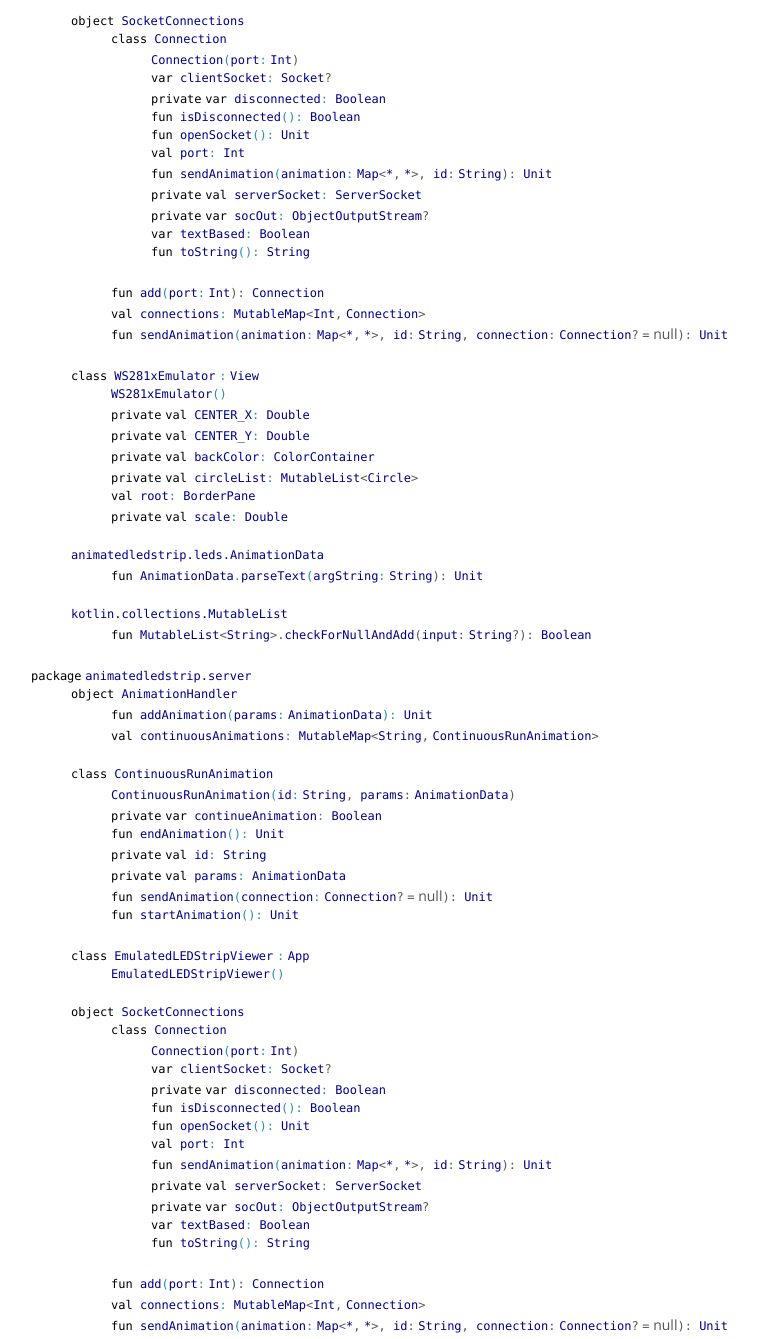
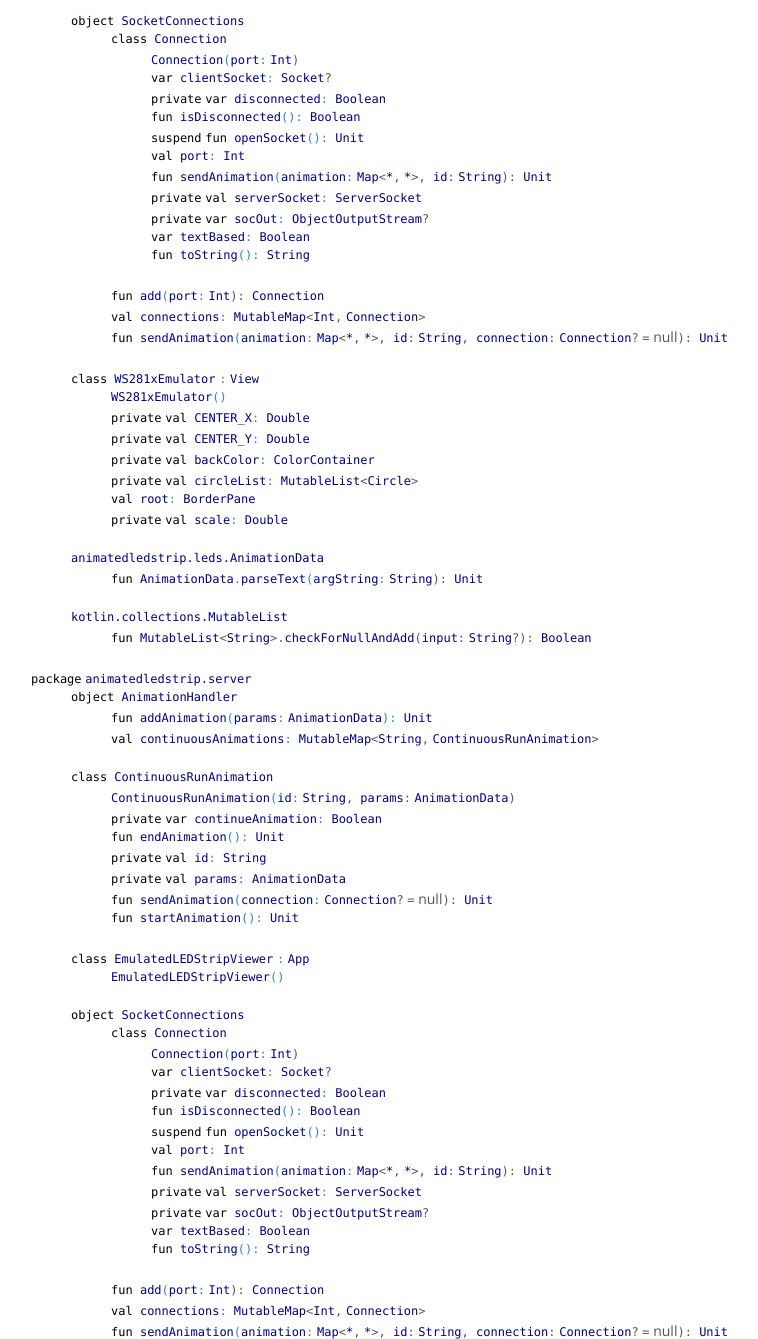
Before and after one commit to AnimatedLEDStrip/server, a plain HTML site: page animatedledstrip-server/index-outline.html in a window 1280 px wide. Shown: the part 400-1739 px from the top of the page, without its empty margins (59-817 px from the left). Drawn offline with nearby package versions, Linux system fonts and the light colour scheme.

Commit message:
Deploy AnimatedLEDStrip/AnimatedLEDStripServer to github.com/AnimatedLEDStrip/AnimatedLEDStripServer.git:gh-pages

```diff
--- a/animatedledstrip-server/index-outline.html
+++ b/animatedledstrip-server/index-outline.html
@@ -91,7 +91,7 @@
 <a href="/home/travis/build/AnimatedLEDStrip/AnimatedLEDStripServer/dokka/animatedledstrip-server/index"><a href="animatedledstrip.server/-socket-connections/-connection/client-socket.html"><span class="keyword">var </span><span class="identifier">clientSocket</span><span class="symbol">: </span><a href="http://docs.oracle.com/javase/6/docs/api/java/net/Socket.html"><span class="identifier">Socket</span></a><span class="symbol">?</span></a></a><br/>
 <a href="/home/travis/build/AnimatedLEDStrip/AnimatedLEDStripServer/dokka/animatedledstrip-server/index"><a href="animatedledstrip.server/-socket-connections/-connection/disconnected.html"><span class="keyword">private</span> <span class="keyword">var </span><span class="identifier">disconnected</span><span class="symbol">: </span><a href="https://kotlinlang.org/api/latest/jvm/stdlib/kotlin/-boolean/index.html"><span class="identifier">Boolean</span></a></a></a><br/>
 <a href="/home/travis/build/AnimatedLEDStrip/AnimatedLEDStripServer/dokka/animatedledstrip-server/index"><a href="animatedledstrip.server/-socket-connections/-connection/is-disconnected.html"><span class="keyword">fun </span><span class="identifier">isDisconnected</span><span class="symbol">(</span><span class="symbol">)</span><span class="symbol">: </span><a href="https://kotlinlang.org/api/latest/jvm/stdlib/kotlin/-boolean/index.html"><span class="identifier">Boolean</span></a></a></a><br/>
-<a href="/home/travis/build/AnimatedLEDStrip/AnimatedLEDStripServer/dokka/animatedledstrip-server/index"><a href="animatedledstrip.server/-socket-connections/-connection/open-socket.html"><span class="keyword">fun </span><span class="identifier">openSocket</span><span class="symbol">(</span><span class="symbol">)</span><span class="symbol">: </span><a href="https://kotlinlang.org/api/latest/jvm/stdlib/kotlin/-unit/index.html"><span class="identifier">Unit</span></a></a></a><br/>
+<a href="/home/travis/build/AnimatedLEDStrip/AnimatedLEDStripServer/dokka/animatedledstrip-server/index"><a href="animatedledstrip.server/-socket-connections/-connection/open-socket.html"><span class="keyword">suspend</span> <span class="keyword">fun </span><span class="identifier">openSocket</span><span class="symbol">(</span><span class="symbol">)</span><span class="symbol">: </span><a href="https://kotlinlang.org/api/latest/jvm/stdlib/kotlin/-unit/index.html"><span class="identifier">Unit</span></a></a></a><br/>
 <a href="/home/travis/build/AnimatedLEDStrip/AnimatedLEDStripServer/dokka/animatedledstrip-server/index"><a href="animatedledstrip.server/-socket-connections/-connection/port.html"><span class="keyword">val </span><span class="identifier">port</span><span class="symbol">: </span><a href="https://kotlinlang.org/api/latest/jvm/stdlib/kotlin/-int/index.html"><span class="identifier">Int</span></a></a></a><br/>
 <a href="/home/travis/build/AnimatedLEDStrip/AnimatedLEDStripServer/dokka/animatedledstrip-server/index"><a href="animatedledstrip.server/-socket-connections/-connection/send-animation.html"><span class="keyword">fun </span><span class="identifier">sendAnimation</span><span class="symbol">(</span><span class="identifier" id="animatedledstrip.server.SocketConnections.Connection$sendAnimation(kotlin.collections.Map((kotlin.Any, )), kotlin.String)/animation">animation</span><span class="symbol">:</span>&nbsp;<a href="https://kotlinlang.org/api/latest/jvm/stdlib/kotlin.collections/-map/index.html"><span class="identifier">Map</span></a><span class="symbol">&lt;</span><span class="identifier">*</span><span class="symbol">,</span>&nbsp;<span class="identifier">*</span><span class="symbol">&gt;</span><span class="symbol">, </span><span class="identifier" id="animatedledstrip.server.SocketConnections.Connection$sendAnimation(kotlin.collections.Map((kotlin.Any, )), kotlin.String)/id">id</span><span class="symbol">:</span>&nbsp;<a href="https://kotlinlang.org/api/latest/jvm/stdlib/kotlin/-string/index.html"><span class="identifier">String</span></a><span class="symbol">)</span><span class="symbol">: </span><a href="https://kotlinlang.org/api/latest/jvm/stdlib/kotlin/-unit/index.html"><span class="identifier">Unit</span></a></a></a><br/>
 <a href="/home/travis/build/AnimatedLEDStrip/AnimatedLEDStripServer/dokka/animatedledstrip-server/index"><a href="animatedledstrip.server/-socket-connections/-connection/server-socket.html"><span class="keyword">private</span> <span class="keyword">val </span><span class="identifier">serverSocket</span><span class="symbol">: </span><a href="http://docs.oracle.com/javase/6/docs/api/java/net/ServerSocket.html"><span class="identifier">ServerSocket</span></a></a></a><br/>
@@ -232,7 +232,7 @@
 <a href="/home/travis/build/AnimatedLEDStrip/AnimatedLEDStripServer/dokka/animatedledstrip-server/index"><a href="animatedledstrip.server/-socket-connections/-connection/client-socket.html"><span class="keyword">var </span><span class="identifier">clientSocket</span><span class="symbol">: </span><a href="http://docs.oracle.com/javase/6/docs/api/java/net/Socket.html"><span class="identifier">Socket</span></a><span class="symbol">?</span></a></a><br/>
 <a href="/home/travis/build/AnimatedLEDStrip/AnimatedLEDStripServer/dokka/animatedledstrip-server/index"><a href="animatedledstrip.server/-socket-connections/-connection/disconnected.html"><span class="keyword">private</span> <span class="keyword">var </span><span class="identifier">disconnected</span><span class="symbol">: </span><a href="https://kotlinlang.org/api/latest/jvm/stdlib/kotlin/-boolean/index.html"><span class="identifier">Boolean</span></a></a></a><br/>
 <a href="/home/travis/build/AnimatedLEDStrip/AnimatedLEDStripServer/dokka/animatedledstrip-server/index"><a href="animatedledstrip.server/-socket-connections/-connection/is-disconnected.html"><span class="keyword">fun </span><span class="identifier">isDisconnected</span><span class="symbol">(</span><span class="symbol">)</span><span class="symbol">: </span><a href="https://kotlinlang.org/api/latest/jvm/stdlib/kotlin/-boolean/index.html"><span class="identifier">Boolean</span></a></a></a><br/>
-<a href="/home/travis/build/AnimatedLEDStrip/AnimatedLEDStripServer/dokka/animatedledstrip-server/index"><a href="animatedledstrip.server/-socket-connections/-connection/open-socket.html"><span class="keyword">fun </span><span class="identifier">openSocket</span><span class="symbol">(</span><span class="symbol">)</span><span class="symbol">: </span><a href="https://kotlinlang.org/api/latest/jvm/stdlib/kotlin/-unit/index.html"><span class="identifier">Unit</span></a></a></a><br/>
+<a href="/home/travis/build/AnimatedLEDStrip/AnimatedLEDStripServer/dokka/animatedledstrip-server/index"><a href="animatedledstrip.server/-socket-connections/-connection/open-socket.html"><span class="keyword">suspend</span> <span class="keyword">fun </span><span class="identifier">openSocket</span><span class="symbol">(</span><span class="symbol">)</span><span class="symbol">: </span><a href="https://kotlinlang.org/api/latest/jvm/stdlib/kotlin/-unit/index.html"><span class="identifier">Unit</span></a></a></a><br/>
 <a href="/home/travis/build/AnimatedLEDStrip/AnimatedLEDStripServer/dokka/animatedledstrip-server/index"><a href="animatedledstrip.server/-socket-connections/-connection/port.html"><span class="keyword">val </span><span class="identifier">port</span><span class="symbol">: </span><a href="https://kotlinlang.org/api/latest/jvm/stdlib/kotlin/-int/index.html"><span class="identifier">Int</span></a></a></a><br/>
 <a href="/home/travis/build/AnimatedLEDStrip/AnimatedLEDStripServer/dokka/animatedledstrip-server/index"><a href="animatedledstrip.server/-socket-connections/-connection/send-animation.html"><span class="keyword">fun </span><span class="identifier">sendAnimation</span><span class="symbol">(</span><span class="identifier" id="animatedledstrip.server.SocketConnections.Connection$sendAnimation(kotlin.collections.Map((kotlin.Any, )), kotlin.String)/animation">animation</span><span class="symbol">:</span>&nbsp;<a href="https://kotlinlang.org/api/latest/jvm/stdlib/kotlin.collections/-map/index.html"><span class="identifier">Map</span></a><span class="symbol">&lt;</span><span class="identifier">*</span><span class="symbol">,</span>&nbsp;<span class="identifier">*</span><span class="symbol">&gt;</span><span class="symbol">, </span><span class="identifier" id="animatedledstrip.server.SocketConnections.Connection$sendAnimation(kotlin.collections.Map((kotlin.Any, )), kotlin.String)/id">id</span><span class="symbol">:</span>&nbsp;<a href="https://kotlinlang.org/api/latest/jvm/stdlib/kotlin/-string/index.html"><span class="identifier">String</span></a><span class="symbol">)</span><span class="symbol">: </span><a href="https://kotlinlang.org/api/latest/jvm/stdlib/kotlin/-unit/index.html"><span class="identifier">Unit</span></a></a></a><br/>
 <a href="/home/travis/build/AnimatedLEDStrip/AnimatedLEDStripServer/dokka/animatedledstrip-server/index"><a href="animatedledstrip.server/-socket-connections/-connection/server-socket.html"><span class="keyword">private</span> <span class="keyword">val </span><span class="identifier">serverSocket</span><span class="symbol">: </span><a href="http://docs.oracle.com/javase/6/docs/api/java/net/ServerSocket.html"><span class="identifier">ServerSocket</span></a></a></a><br/>
```
Also changed, not shown: animatedledstrip-server/animatedledstrip.server/-socket-connections/-connection/index.html (+1 -1 lines), animatedledstrip-server/animatedledstrip.server/-socket-connections/-connection/open-socket.html (+1 -1 lines).
